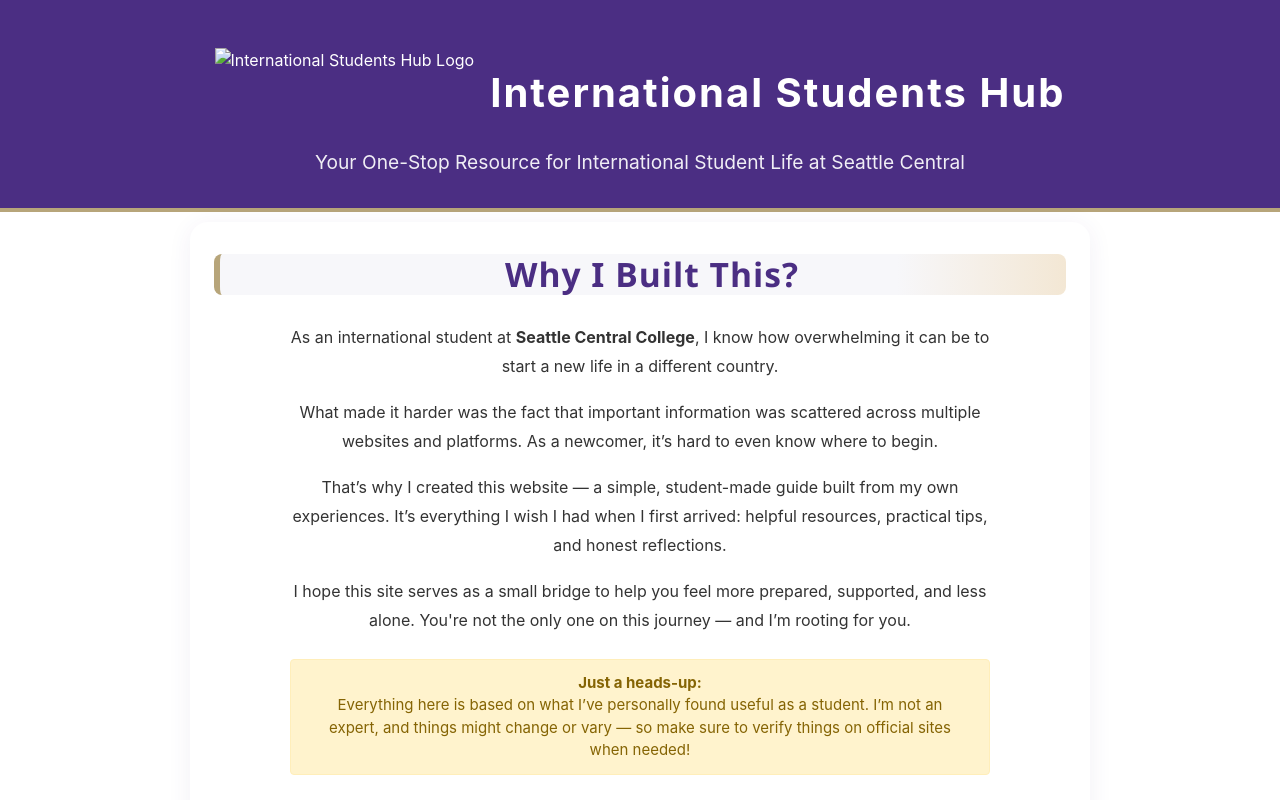
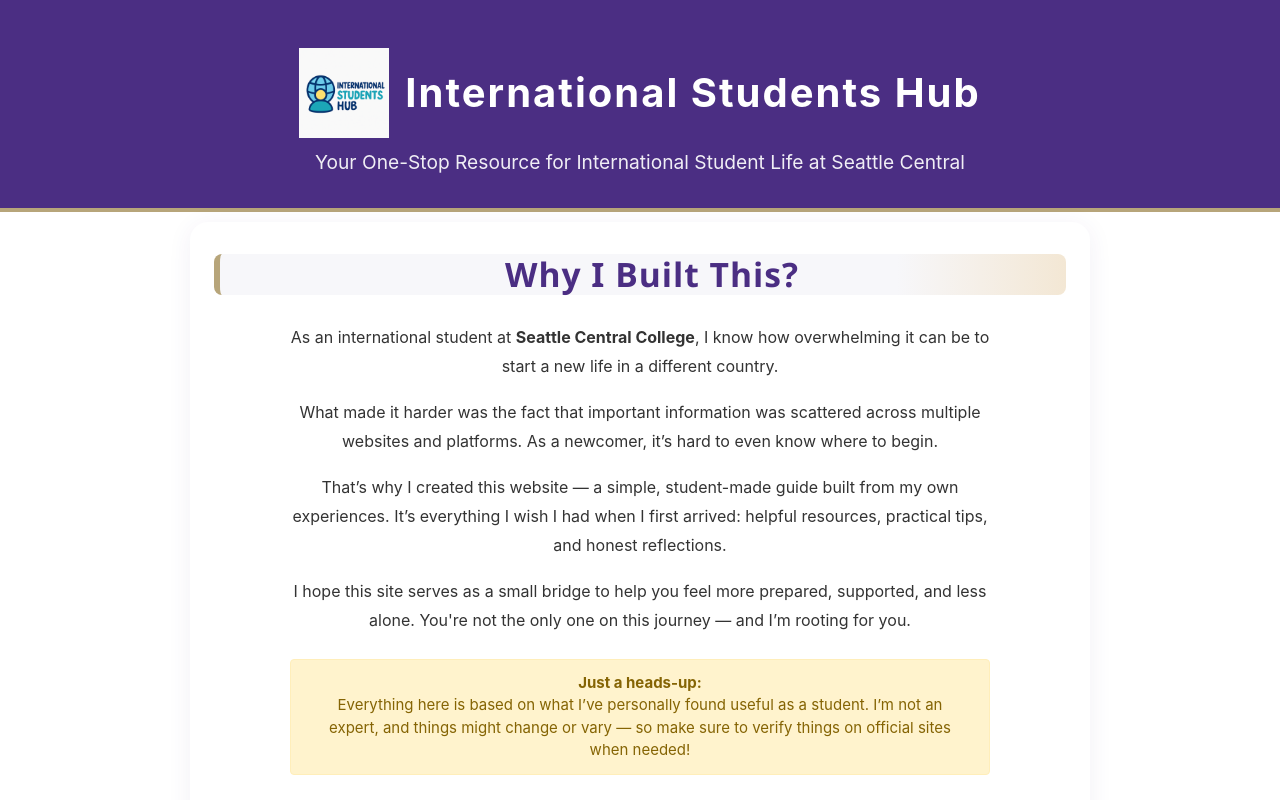
Before and after one commit to tianran997/international-students-hub, a website: page index.html in a window 1280 px wide. Shown: the top 800 px of the page. Drawn offline with nearby package versions, Linux system fonts and the light colour scheme; no server answers.

Commit message:
fix the header

```diff
--- a/index.html
+++ b/index.html
@@ -12,7 +12,7 @@
 <body>
     <div class="uw-header" style="text-align: center; margin-bottom: 18px;">
         <div style="display: flex; justify-content: center; align-items: center; gap: 16px;">
-            <img src="logo.png" alt="International Students Hub Logo" style="height: 90px;">
+            <img src="assets/logo.png" alt="International Students Hub Logo" style="height: 90px;">
             <h1 style="margin: 0;">International Students Hub</h1>
         </div>
         <p style="margin-top: 0.5em;">Your One-Stop Resource for International Student Life at Seattle Central</p>
```
